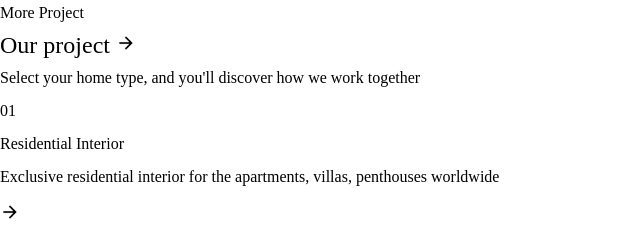
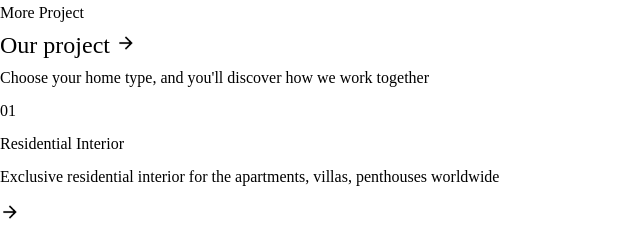
Before and after one commit to Hisolar/mercurior, a plain HTML site: page index.html in a window 1280 px wide. Shown: the part 456-695 px from the top of the page, 0-640 px from the left. Drawn offline with Linux system fonts and the light colour scheme.

Commit message:
changed the cta text

```diff
--- a/index.html
+++ b/index.html
@@ -91,7 +91,7 @@
 <main>
     <div class="show">
         <h1>
-            Select your home type, and you'll discover how we work together
+            Choose your home type, and you'll discover how we work together
         </h1>
         <div class="sh-wrapper">
             <div class="sh">
```
